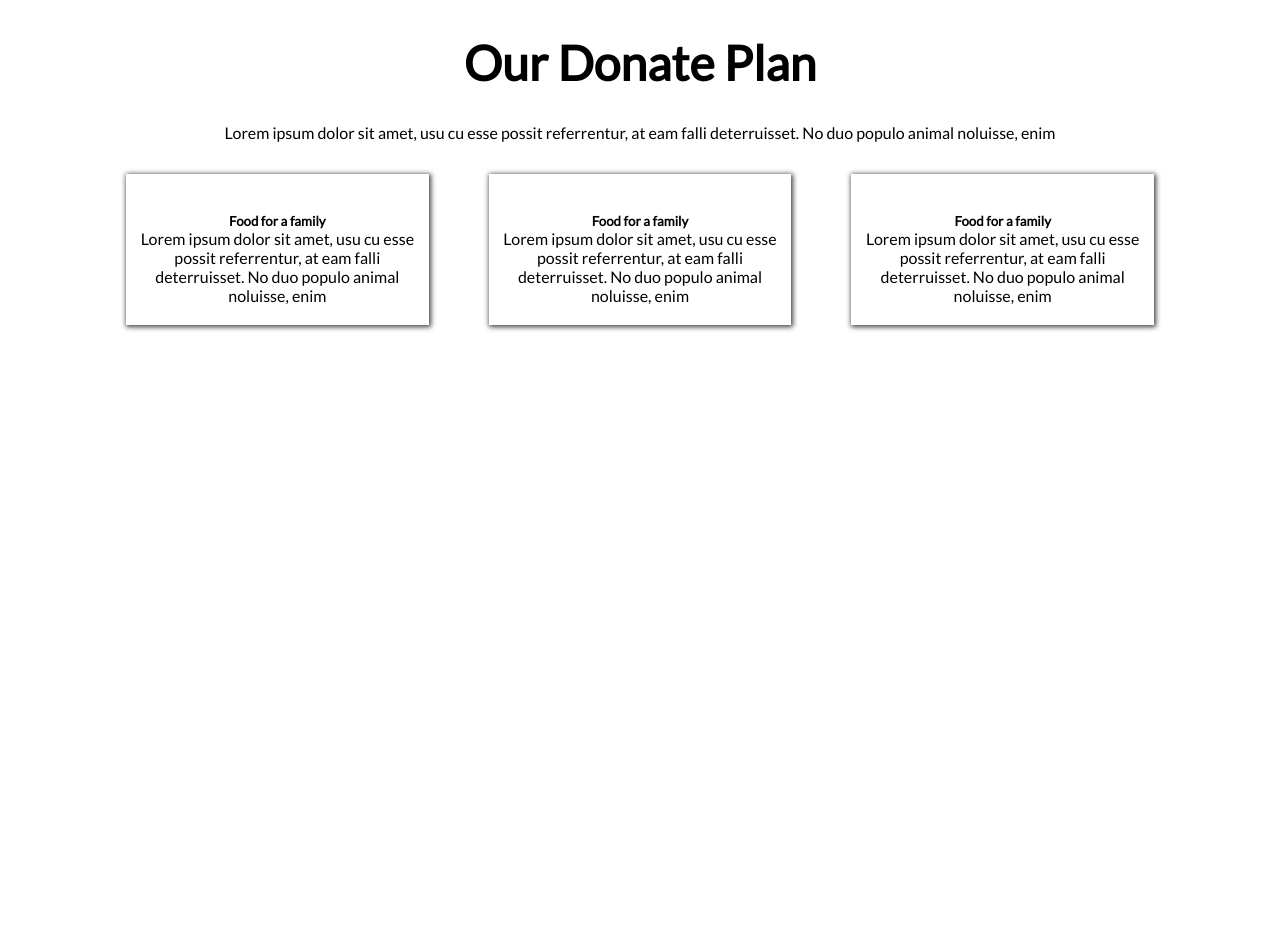
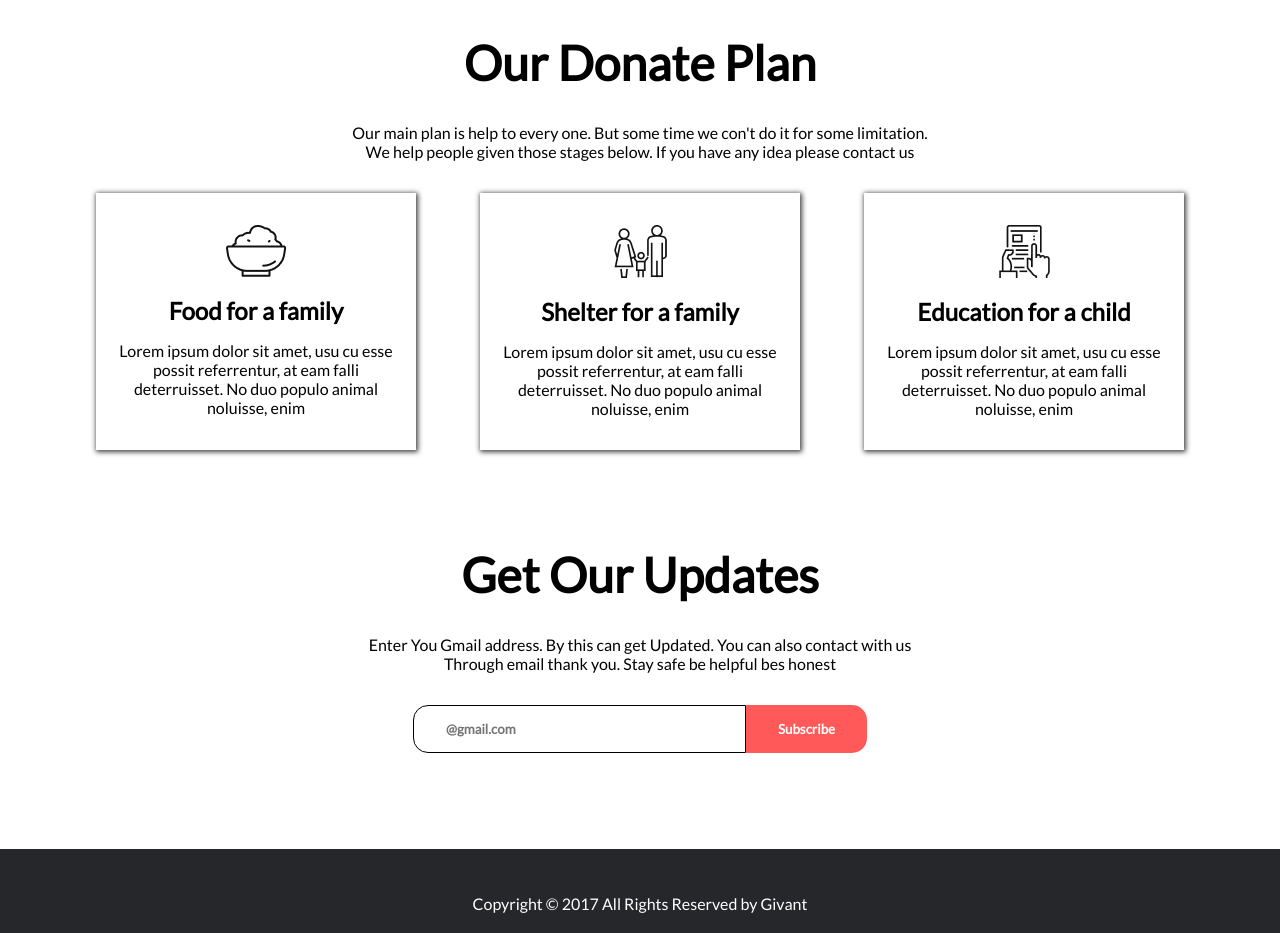
Before and after one commit to mdpahlovi/donation-site, a plain HTML site: page index.html in a window 1280 px wide. Shown: the part 1320-2253 px from the top of the page. Before the commit the page ends 1741 px from the top, so only its background shows below. Drawn offline with Linux system fonts and the light colour scheme.

Commit message:
complete

```diff
--- a/index.html
+++ b/index.html
@@ -34,7 +34,7 @@
     </section>
 
     <!-- Donate Now -->
-    <section class="donate-now">
+    <section id="donate-now">
         <h3 class="sec-title gap-between">Donate Today</h3>
         <p class="gap-between">You can make sure that your donation is in right place.<br> Who are more in need</p>
         <div class="donate-amount gap-between">
@@ -49,26 +49,41 @@
     </section>
 
     <!-- Donate Plan -->
-    <section class="donate-plan">
+    <section id="donate-plan">
         <h3 class="sec-title gap-between">Our Donate Plan</h3>
-        <p class="gap-between">Lorem ipsum dolor sit amet, usu cu esse possit referrentur, at eam falli deterruisset. No duo populo animal noluisse, enim</p>
+        <p class="gap-between">Our main plan is help to every one. But some time we con't do it for some limitation. <br>
+        We help people given those stages below. If you have any idea please contact us</p>
         <div class="plans">
             <div class="box-shadow plan-items">
-                <img>
-                <h5>Food for a family</h5>
+                <img class="gap-small" src="icon/food.png" alt="Foot for family">
+                <h1 class="gap-small">Food for a family</h1>
+                <p>Lorem ipsum dolor sit amet, usu cu esse possit referrentur, at eam falli deterruisset. No duo populo animal noluisse, enim</p>
+            </div>
+            <div class="box-shadow plan-items" style="margin: 0 64px;">
+                <img class="gap-small" src="icon/shalter.png" alt="Shelter for a family">
+                <h1 class="gap-small">Shelter for a family</h1>
                 <p>Lorem ipsum dolor sit amet, usu cu esse possit referrentur, at eam falli deterruisset. No duo populo animal noluisse, enim</p>
             </div>
             <div class="box-shadow plan-items">
-                <img>
-                <h5>Food for a family</h5>
-                <p>Lorem ipsum dolor sit amet, usu cu esse possit referrentur, at eam falli deterruisset. No duo populo animal noluisse, enim</p>
-            </div>
-            <div class="box-shadow plan-items">
-                <img>
-                <h5>Food for a family</h5>
+                <img class="gap-small" src="icon/education.png" alt="Education for a child">
+                <h1 class="gap-small">Education for a child</h1>
                 <p>Lorem ipsum dolor sit amet, usu cu esse possit referrentur, at eam falli deterruisset. No duo populo animal noluisse, enim</p>
             </div>
         </div>
     </section>
+
+    <!-- Email Subscription -->
+    <section>
+        <h3 class="sec-title gap-between">Get Our Updates</h3>
+        <p class="gap-between">Enter You Gmail address. By this can get Updated. You can also contact with us<br> Through email thank you. Stay safe be helpful bes honest</p>
+        <form class="input-email">
+            <input class="input-btn" type="email" placeholder="@gmail.com">
+            <input class="sub-btn" value="Subscribe" type="submit">
+        </form>
+    </section>
+
+    <footer>
+        <p class="copyright-text">Copyright &copy; 2017 All Rights Reserved by <a href="index.html">Givant</a></p>
+    </footer>
 </body>
 </html>
--- a/style.css
+++ b/style.css
@@ -6,6 +6,7 @@
 section{
     padding: 0 96px;
     margin-bottom: 96px;
+    text-align: center;
 }
 .sec-title{
     font-size: 48px;
@@ -23,12 +24,13 @@ section{
   background-color: #FF5959;
   color: white;
   padding: 15px 32px;
-  margin-top: 15px;
   border-radius: 15px;
   text-decoration: none;
   font-weight: bold;
   cursor: pointer;
 }
+
+/* Nav Nar */
 .nav-bar{
     padding: 1% 0;
     display: flex;
@@ -49,6 +51,8 @@ section{
     font-weight: bold;
     color: white;
 }
+
+/* Banner Sec */
 .banner-sec{
     width: auto;
     height: 100vh;
@@ -61,11 +65,9 @@ section{
     top: 50%;
     left: 50%;
     transform: translate(-50%,-50%);
-    text-align: center;
 }
-.donate-now{
-    text-align: center;
-}
+
+/* Donate Now */
 .donate-amount{
     display: flex;
     justify-content: center;
@@ -84,14 +86,51 @@ section{
     text-align: center;
     transform: translateX(440px);
 }
-.donate-plan{
-    text-align: center;
-}
+
+/* Donate Plan */
 .plans{
     display: flex;
     justify-content: space-between;
 }
 .plan-items{
-    margin: 0 30px;
-    padding: 20px 10px;
+    padding: 32px 16px;
 }
+.gap-small{
+    margin-bottom: 16px;
+}
+
+/* Email Subscription */
+.input-email {
+    display: flex;
+    justify-content: center;
+}
+.input-btn{
+    background-color: white;
+    color: black;
+    padding: 15px 150px 15px 32px;
+    border-radius: 15px 0 0 15px;
+    border: 1px solid black;
+    font-weight: bold;
+    cursor: pointer;
+}
+.sub-btn{
+    background-color: #FF5959;
+    color: white;
+    padding: 15px 32px;
+    border-radius: 0 15px 15px 0;
+    border: none;
+    font-weight: bold;
+    cursor: pointer;
+}
+
+/* Footer */
+footer{
+    padding:45px 0 20px;
+    text-align: center;
+    color: white;
+    background-color:#26272b;
+}
+footer p a{
+    text-decoration: none;
+    color: white;
+}
```
Also changed, not shown: icon/education.png (added), icon/food.png (added), icon/shalter.png (added).
